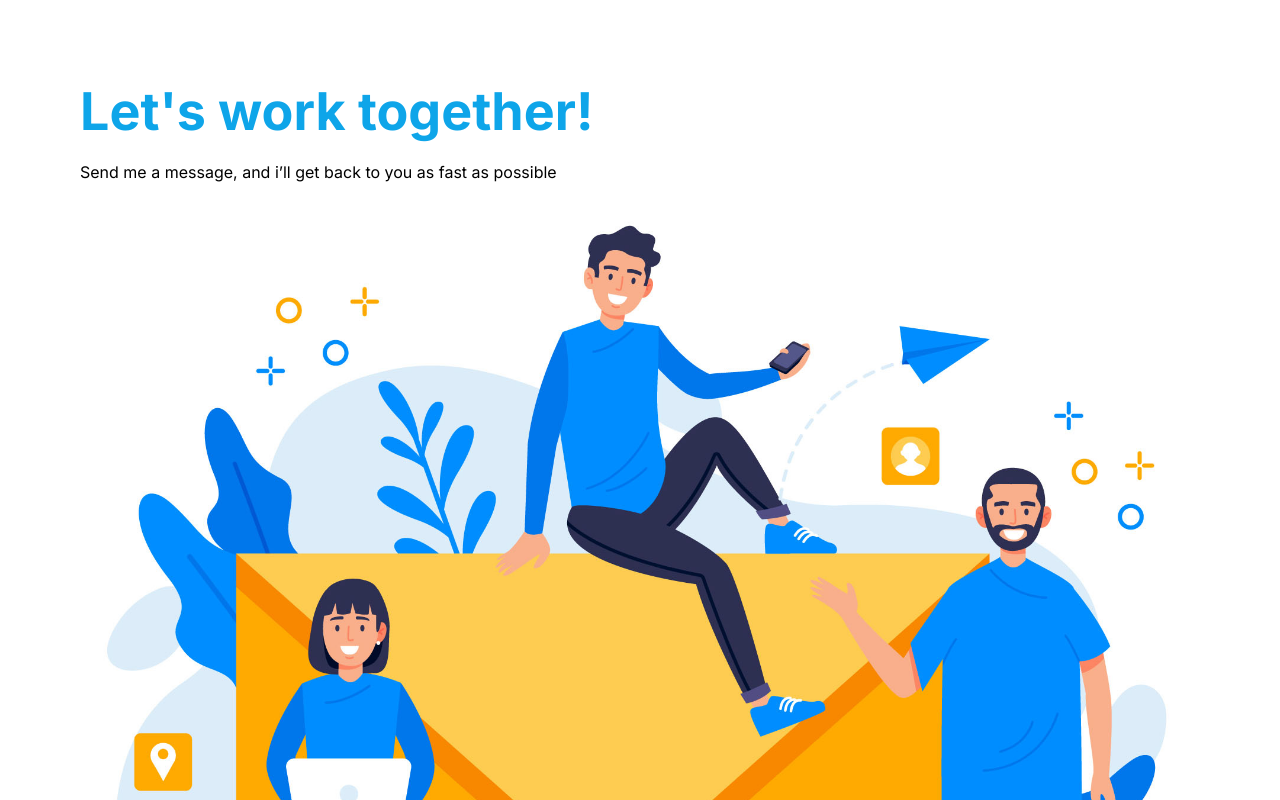
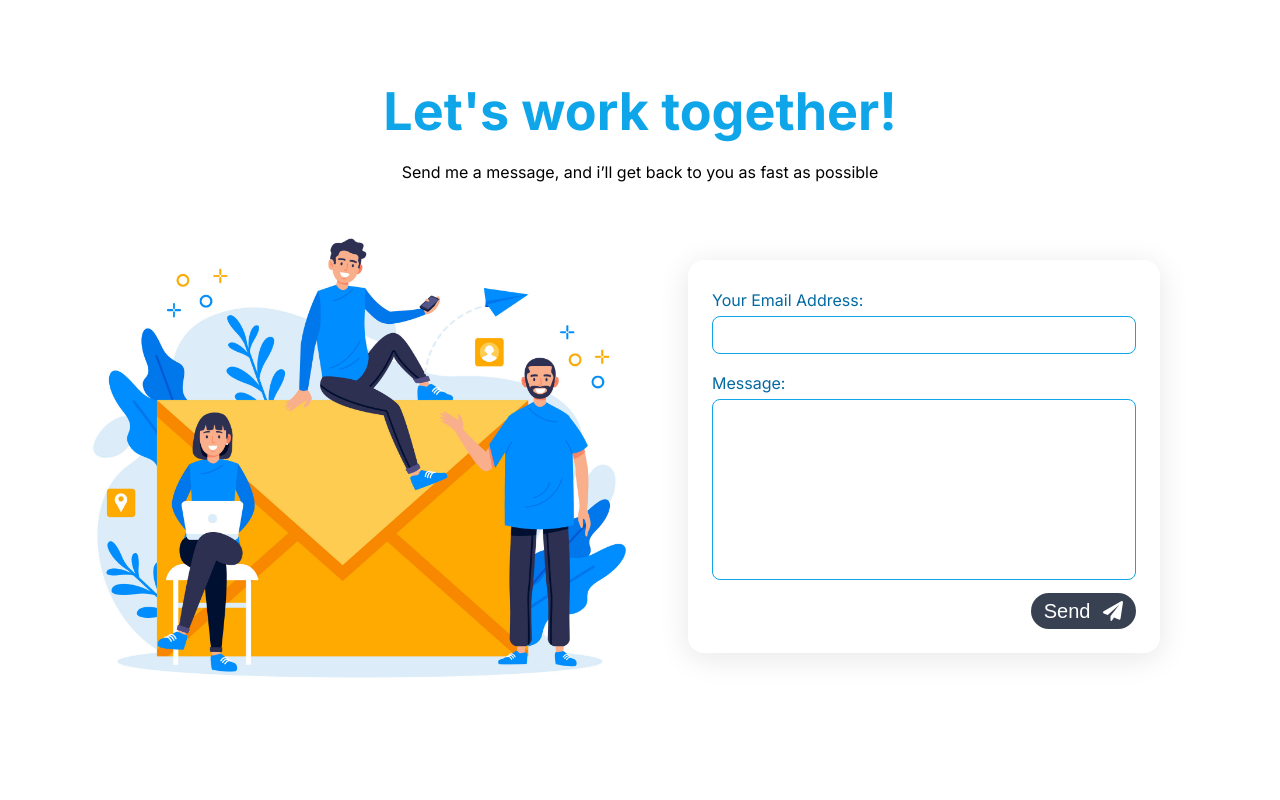
Before and after one commit to UlyssesPinheiro/Ulysses-Portfolio, a Next.js app: page /MainPage/ContactMe in a window 1280 px wide. Shown: the top 800 px of the page. Built offline with nearby package versions, Linux system fonts and the light colour scheme.

Commit message:
contact-me section

```diff
--- a/Components/Defaults/Color.js
+++ b/Components/Defaults/Color.js
@@ -5,13 +5,14 @@ const Color = {
   primary100: "#E0F2FE",
   primary200: "#BAE6FD",
   primary500: "#0EA5E9",
+  primary700: "#0369A1",
 
   gray400: "#9CA3AF",
   gray500: "#6B7280",
   gray700: "#374151",
   gray800: "#1F2937",
 
-  shadow: "rgba(17, 24, 39, 0.2)",
+  shadow: "rgba(17, 24, 39, 0.1)",
 };
 
 export default Color;
--- a/Components/Reusables/Buttons/ButtonRouded.js
+++ b/Components/Reusables/Buttons/SmallButton.js
@@ -4,7 +4,7 @@ import styled from "styled-components";
 import Font from "../../Defaults/Font";
 import Color from "../../Defaults/Color";
 
-export default function ButtonRouded({
+export default function ButtonRounded({
   icon,
   children,
   color = "dark",
@@ -13,29 +13,35 @@ export default function ButtonRouded({
   title,
 }) {
   return (
-    <BackgroundDiv
+    <ButtonSty
       title={title}
       onClick={onClick}
-      className={`${color} ${expand}`}
+      className={`button ${color} ${expand}`}
     >
+      {children}
       {icon}
-      {children}
-    </BackgroundDiv>
+    </ButtonSty>
   );
 }
 
-const BackgroundDiv = styled.div`
-  padding: 0.6rem 1.2rem;
+const ButtonSty = styled.button`
+  border: none;
+  padding: 0.4rem 0.8rem;
   border-radius: 100rem;
   color: ${Color.white};
-  font-size: ${Font.size[7] + "px"};
-  font-weight: 400;
-  display: flex;
-  gap: 1rem;
+  display: grid;
+  grid-template-columns: auto auto;
+  gap: 0.8rem;
+  max-width: fit-content;
   align-items: center;
-  max-width: fit-content;
   user-select: none;
   cursor: pointer;
+
+  font-size: ${Font.size[5] + "px"};
+
+  &:focus {
+    outline: 2px solid ${Color.primary700} !important;
+  }
 
   &.dark {
     background-color: ${Color.gray700};
@@ -54,4 +60,8 @@ const BackgroundDiv = styled.div`
   &.expand {
     max-width: none;
   }
+
+  .icon {
+    height: ${Font.size[5] + "px"};
+  }
 `;
--- /dev/null
+++ b/Components/Reusables/Icons/PaperPlane.js
@@ -0,0 +1,15 @@
+import * as React from "react";
+import styled from "styled-components";
+
+const SvgComponent = (props) => (
+  <svg
+    className="icon"
+    xmlns="http://www.w3.org/2000/svg"
+    viewBox="0 0 512 512"
+    {...props}
+  >
+    <path d="m511.6 36.86-64 415.1a32.008 32.008 0 0 1-31.65 27.147c-4.188 0-8.319-.815-12.29-2.472l-122.6-51.1-50.86 76.29C226.3 508.5 219.8 512 212.8 512c-11.5 0-20.8-9.3-20.8-20.8v-96.18c0-7.115 2.372-14.03 6.742-19.64L416 96 122.3 360.3 19.69 317.5C8.438 312.8.812 302.2.062 289.1s5.47-23.72 16.06-29.77l448-255.1c10.69-6.109 23.88-5.547 34 1.406S513.5 24.72 511.6 36.86z" />
+  </svg>
+);
+
+export default SvgComponent;
--- /dev/null
+++ b/Components/Sections/ContactMe/MessageForm.js
@@ -0,0 +1,77 @@
+import React from "react";
+import Color from "../../Defaults/Color";
+import styled from "styled-components";
+import SmallButton from "../../Reusables/Buttons/SmallButton";
+import Font from "../../Defaults/Font";
+import PaperPlane from "../../Reusables/Icons/PaperPlane";
+
+export default function MessageForm() {
+  return (
+    <FormOuterContainer>
+      <FormContainer className="form">
+        <InputField>
+          <p>Your Email Address:</p>
+          <input className="input" />
+        </InputField>
+        <InputField>
+          <p>Message:</p>
+          <textarea className="input messageField" />
+        </InputField>
+        <div className="buttonSend">
+          <SmallButton icon={<PaperPlane fill={Color.white} />}>
+            Send
+          </SmallButton>
+        </div>
+      </FormContainer>
+    </FormOuterContainer>
+  );
+}
+
+const FormOuterContainer = styled.div`
+  padding: 2.5rem;
+`;
+
+const FormContainer = styled.div`
+  box-shadow: 0 5px 30px ${Color.shadow};
+  border-radius: 1rem;
+  display: grid;
+  grid-template-rows: auto 1fr;
+  flex-direction: column;
+  padding: 1.5rem;
+  gap: 0.8rem;
+  height: 100%;
+
+  .buttonSend {
+    display: flex;
+    justify-content: flex-end;
+  }
+`;
+
+const InputField = styled.div`
+  display: flex;
+  flex-direction: column;
+
+  p {
+    color: ${Color.primary700};
+  }
+
+  .input {
+    border: 1px solid ${Color.primary500};
+    padding: 0.5rem;
+    border-radius: 0.5rem;
+    font-family: -apple-system, BlinkMacSystemFont, "Segoe UI", "Roboto", Oxygen,
+      Ubuntu, Cantarell, "Open Sans", "Helvetica Neue", sans-serif;
+    font-size: ${Font.size[3] + "px"};
+    color: ${Color.gray700};
+  }
+
+  .input:focus {
+    outline: 1px solid ${Color.primary700};
+    border: 1px solid ${Color.primary700};
+  }
+
+  .messageField {
+    height: 100%;
+    resize: none;
+  }
+`;
--- a/pages/MainPage/ContactMe.js
+++ b/pages/MainPage/ContactMe.js
@@ -3,15 +3,33 @@ import SectionHeader from "../../Components/Reusables/SectionHeader";
 import SectionWrapper from "../../Components/Reusables/SectionWrapper";
 import ContactImg from "../../public/Images/ContactMe/ContactMe.jpg";
 import Image from "next/dist/client/image";
+import styled from "styled-components";
+import MessageForm from "../../Components/Sections/ContactMe/MessageForm";
 
 export default function ContactMe() {
   return (
-    <div>
-      <SectionWrapper>
+    <SectionWrapper id="contact-me">
+      <TitleWrapper>
         <SectionHeader>Let's work together!</SectionHeader>
         <p>Send me a message, and i’ll get back to you as fast as possible</p>
+      </TitleWrapper>
+      <Wrapper>
         <Image src={ContactImg} />
-      </SectionWrapper>
-    </div>
+        <MessageForm>a</MessageForm>
+      </Wrapper>
+    </SectionWrapper>
   );
 }
+
+const TitleWrapper = styled.div`
+  display: flex;
+  flex-direction: column;
+  align-items: center;
+  margin-bottom: 2rem;
+`;
+
+const Wrapper = styled.div`
+  display: grid;
+  grid-template-columns: 1fr 1fr;
+  gap: 1rem;
+`;
```
Also changed, not shown: Components/Reusables/Buttons/ButtonRounded.js (added, +54 -0 lines), Components/Sections/Projects/Project.js (+5 -5 lines), pages/MainPage/welcome-section.js (+8 -3 lines), pages/index.js (+10 -2 lines).
